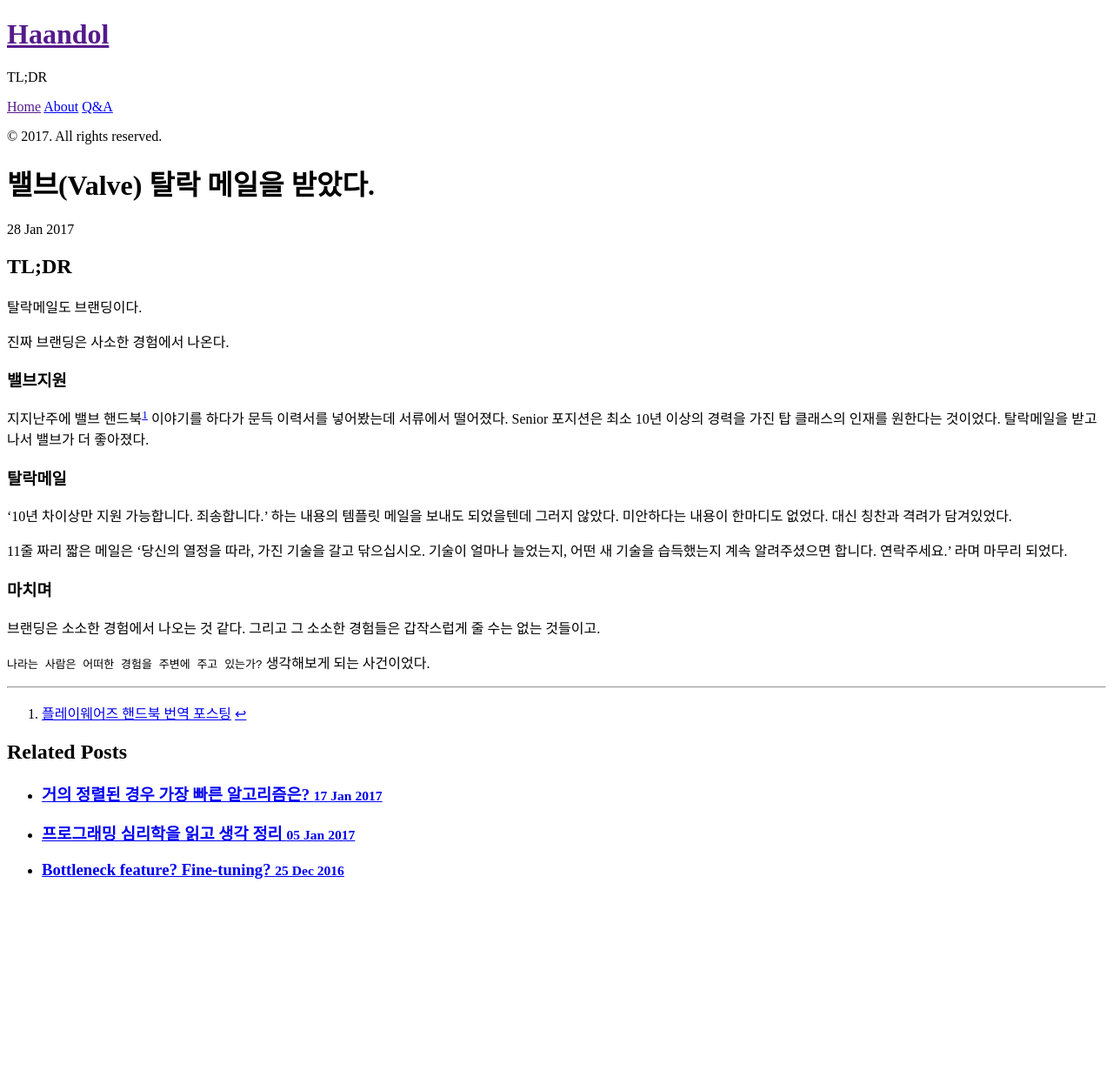
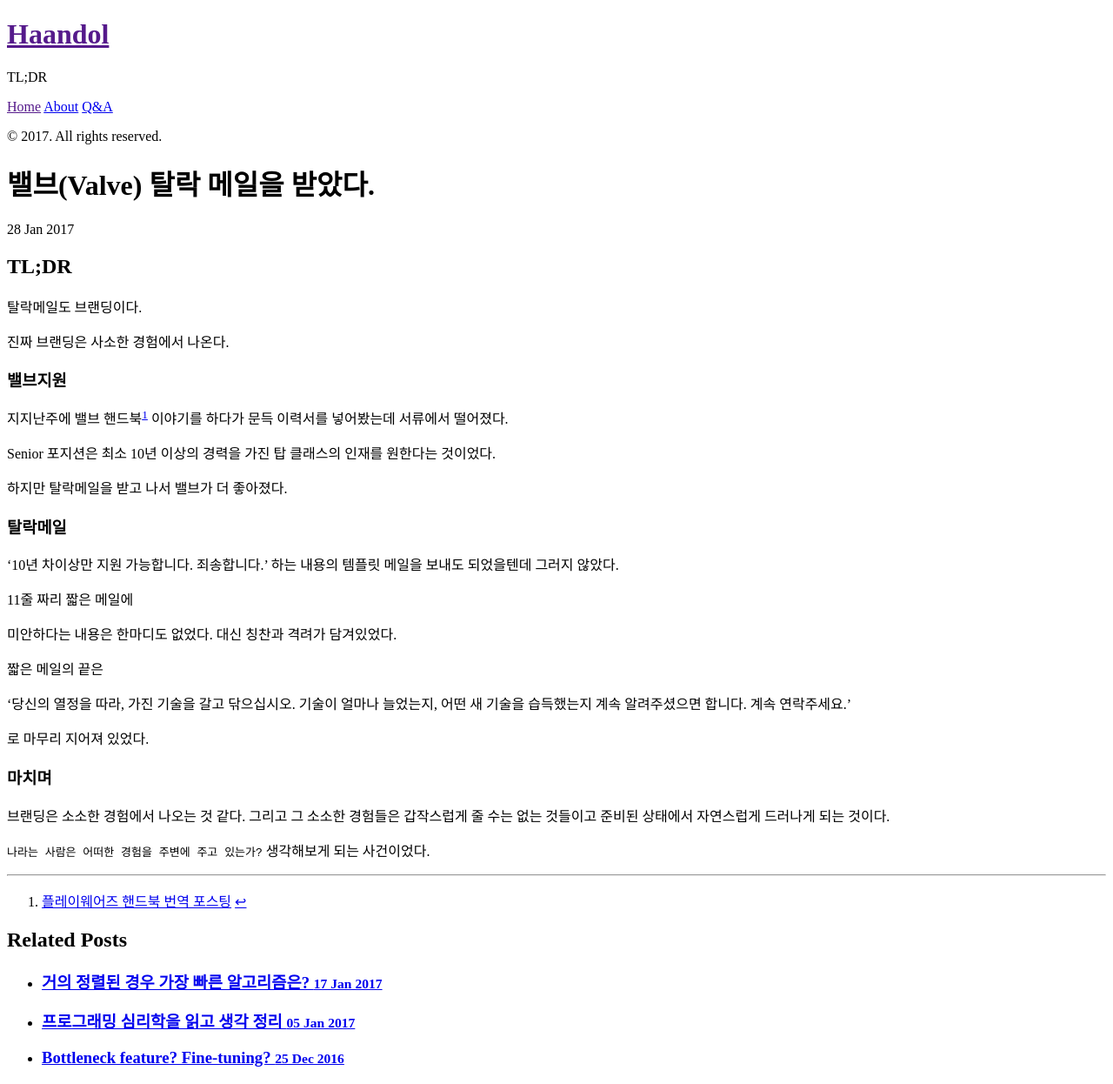
Before and after one commit to haandol/haandol.github.com, a Jekyll site: the page built from _posts/2017-01-28-valve-reply.md, in a window 1280 px wide. Shown: the whole page at 87% size. Built offline with Jekyll 4.4.1, drawn with Linux system fonts in a browser that asks for light colours; before the commit the page ends 1030 px from its top, so only the background shows below that.

Commit message:
줄바꿈 수정

```diff
--- a/_posts/2017-01-28-valve-reply.md
+++ b/_posts/2017-01-28-valve-reply.md
@@ -16,21 +16,30 @@
 진짜 브랜딩은 사소한 경험에서 나온다.
 
 ### 밸브지원
-지지난주에 밸브 핸드북[^1] 이야기를 하다가 문득 이력서를 넣어봤는데 서류에서 떨어졌다. Senior 포지션은 최소 10년 이상의 경력을 가진 탑 클래스의 인재를 원한다는 것이었다.
-탈락메일을 받고 나서 밸브가 더 좋아졌다.
+
+지지난주에 밸브 핸드북[^1] 이야기를 하다가 문득 이력서를 넣어봤는데 서류에서 떨어졌다.
+
+Senior 포지션은 최소 10년 이상의 경력을 가진 탑 클래스의 인재를 원한다는 것이었다.
+
+하지만 탈락메일을 받고 나서 밸브가 더 좋아졌다.
 
 ### 탈락메일
 
 '10년 차이상만 지원 가능합니다. 죄송합니다.' 하는 내용의 템플릿 메일을 보내도 되었을텐데 그러지 않았다.
-미안하다는 내용이 한마디도 없었다. 대신 칭찬과 격려가 담겨있었다.
 
-11줄 짜리 짧은 메일은
-'당신의 열정을 따라, 가진 기술을 갈고 닦으십시오. 기술이 얼마나 늘었는지, 어떤 새 기술을 습득했는지 계속 알려주셨으면 합니다. 연락주세요.'
-라며 마무리 되었다.
+11줄 짜리 짧은 메일에
+
+미안하다는 내용은 한마디도 없었다. 대신 칭찬과 격려가 담겨있었다.
+
+짧은 메일의 끝은
+
+'당신의 열정을 따라, 가진 기술을 갈고 닦으십시오. 기술이 얼마나 늘었는지, 어떤 새 기술을 습득했는지 계속 알려주셨으면 합니다. 계속 연락주세요.'
+
+로 마무리 지어져 있었다.
 
 ### 마치며
 
-브랜딩은 소소한 경험에서 나오는 것 같다. 그리고 그 소소한 경험들은 갑작스럽게 줄 수는 없는 것들이고.
+브랜딩은 소소한 경험에서 나오는 것 같다. 그리고 그 소소한 경험들은 갑작스럽게 줄 수는 없는 것들이고 준비된 상태에서 자연스럽게 드러나게 되는 것이다.
 
 `나라는 사람은 어떠한 경험을 주변에 주고 있는가?` 생각해보게 되는 사건이었다.
 
```
